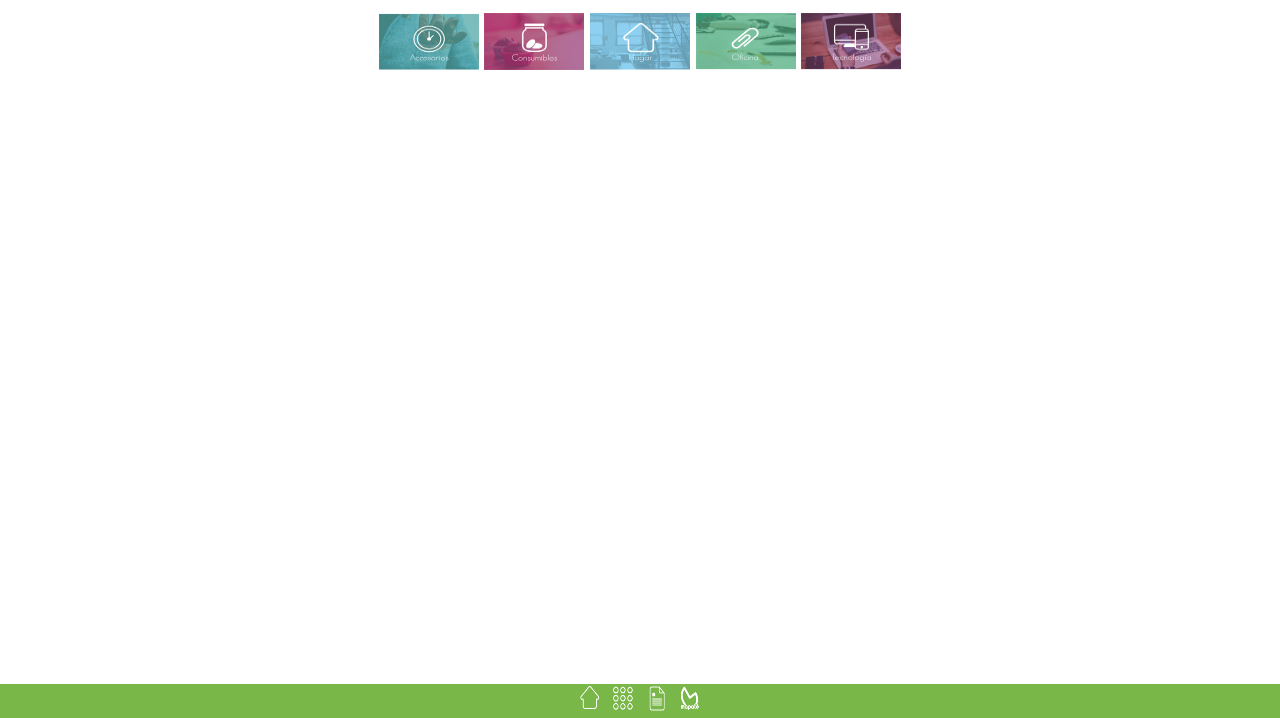
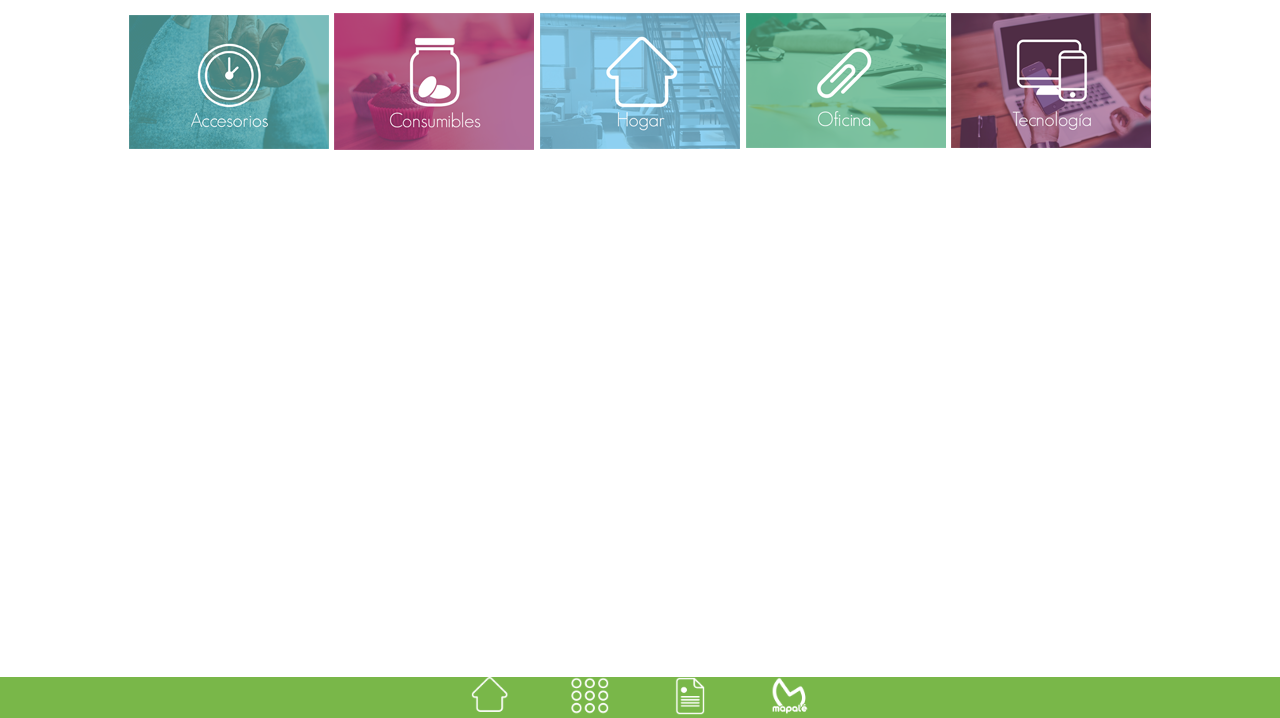
Before and after one commit to jeisonpk09/bambu-prueba, a plain HTML site: page Categorias.html in a window 1280 px wide. Shown: the part 82-800 px from the top of the page. Drawn offline with Linux system fonts and the light colour scheme.

Commit message:
cambio de iconos e imagenes

```diff
--- a/Categorias.html
+++ b/Categorias.html
@@ -11,11 +11,11 @@
 <body>
 
 	<figure id="figure2">
-		<a href="#" id="categoria1"><img src="img/Banners-03.png" height= "57" width="100"></a>
-		<a href="#" id="categoria2"><img src="img/Banners-05.png" height= "57" width="100"></a>
-		<a href="#" id="categoria3"><img src="img/Banners-07.png" height= "57" width="100"></a>
-		<a href="#" id="categoria4"><img src="img/Banners-09.png" height= "57" width="100"></a>
-		<a href="#" id="categoria5"><img src="img/Banners-10.png" height= "57" width="100"></a>
+		<a href="#" id="categoria1"><img src="img/Banners-03.png" ></a>
+		<a href="#" id="categoria2"><img src="img/Banners-05.png" ></a>
+		<a href="#" id="categoria3"><img src="img/Banners-07.png" ></a>
+		<a href="#" id="categoria4"><img src="img/Banners-09.png" ></a>
+		<a href="#" id="categoria5"><img src="img/Banners-10.png" ></a>
 	</figure>
 
 
@@ -147,10 +147,10 @@
 
 <nav>
 <ul>
-	<li><a href="index.html" ><img src="img/inicio.png" height= "25" width="15" ><br><a/></li>
-    <li><a href="Categorias.html" ><img src="img/categorias.png" height= "25" width="15"><br><a/></li>
-    <li><a href="#" ><img src="img/cotizacion.png"height= "25" width="15" ><br><a/></li>
-    <li><a href= http://www.mapale.com.co/ ><img src="img/mapale.png" height= "25" width="15"><br><a/></li>
+	<li><a href="index.html" ><img src="img/inicio.png"  ><br><a/></li>
+    <li><a href="Categorias.html" ><img src="img/categorias.png" ><br><a/></li>
+    <li><a href="#" ><img src="img/cotizacion.png" ><br><a/></li>
+    <li><a href= http://www.mapale.com.co/ ><img src="img/mapale.png" ><br><a/></li>
 </ul>
 </nav>
 
--- a/css/estilos.css
+++ b/css/estilos.css
@@ -47,10 +47,11 @@ nav
 	width: 100%;
 	left: 0;
 	bottom: 0;
-	font-size: 1.5em;
+	font-size: 0.7em;
 	background-color: 79B749;
 	display:inline-block;
 	vertical-align: top;
+
 
 }
 
@@ -74,6 +75,7 @@ nav ul li a
 
 nav ul li a img
 {
-	width: 80%;
+	width: 40%;
+	height:4%;
 
 }
```
